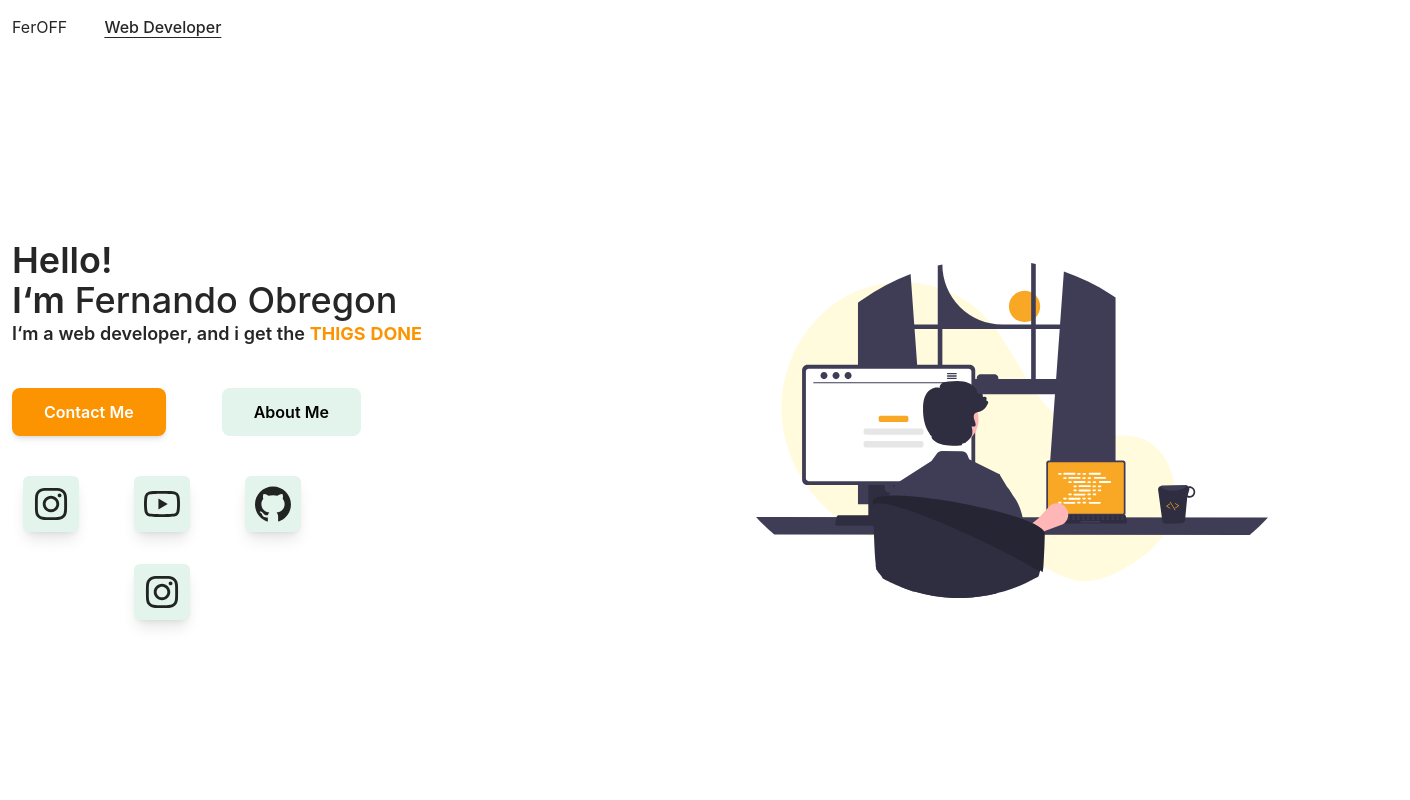
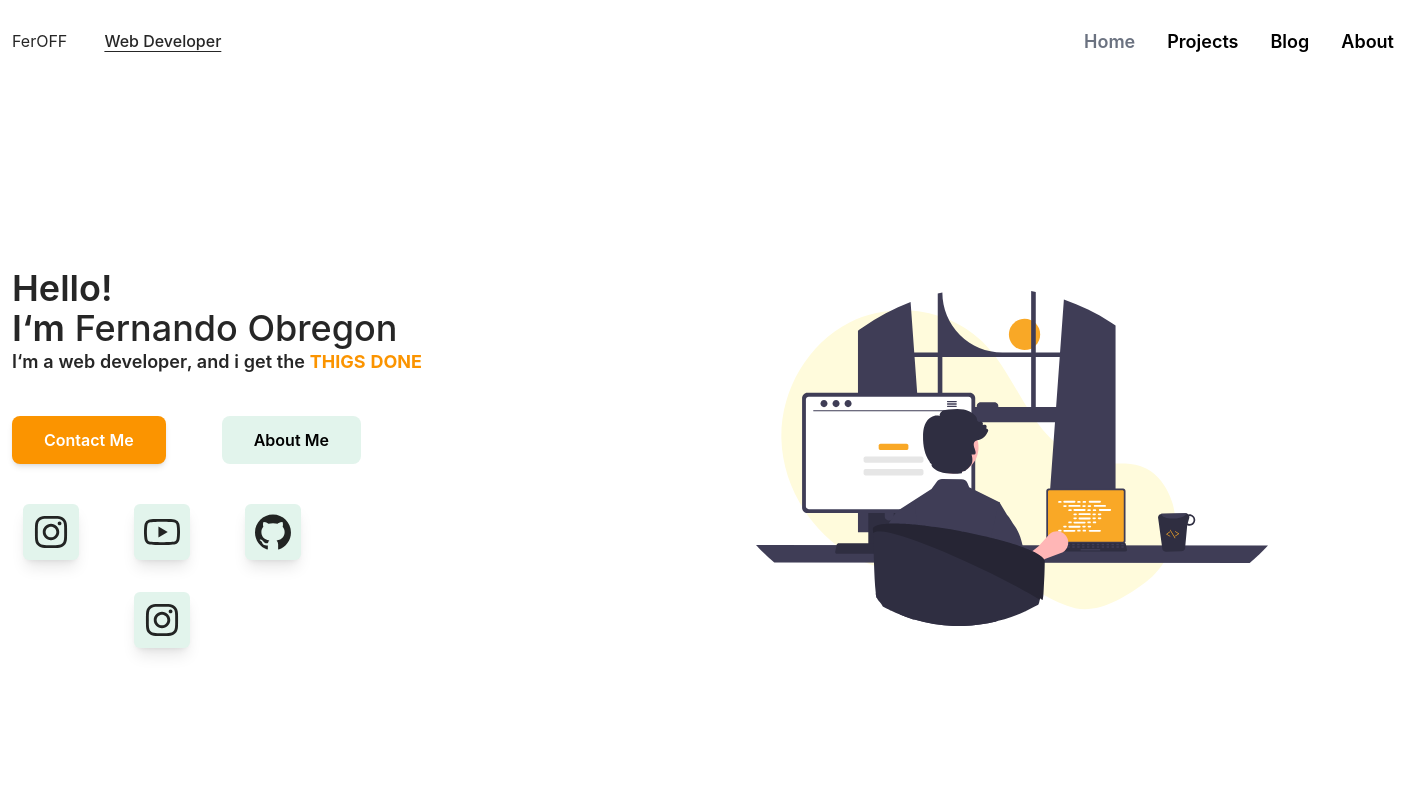
Before and after one commit to FeernandoOFF/Portfolio, a Next.js app: page / in a window 1280 px wide. Shown: the top 800 px of the page, 1410 px wide, since content can reach past the window. Built offline with nearby package versions, Linux system fonts and the light colour scheme.

Commit message:
header fixed

```diff
--- a/components/general/Header.jsx
+++ b/components/general/Header.jsx
@@ -42,14 +42,14 @@ export const Header = () => {
           Web Developer
         </motion.p>
       </div>
-      <div className="right  flex justify-between items-center max-w-[200px] min-w-[70px] ">
+      <div className="right  flex justify-end lg:justify-between items-center max-w-[200px] min-w-[70px] ">
         {/* <MoreOutlined className="text-2xl" /> */}
         <ul className="justify-between  py-4 hidden lg:flex">
-          {links.map((link) => {
+          {links.map((link) => (
             <LinkComponent key={link.path} href={link.path}>
               {link.name}
-            </LinkComponent>;
-          })}
+            </LinkComponent>
+          ))}
         </ul>
         <button onClick={toggleSidebar} className="lg:hidden">
           <MenuOutlined className="text-2xl text-cYellow" />
```
